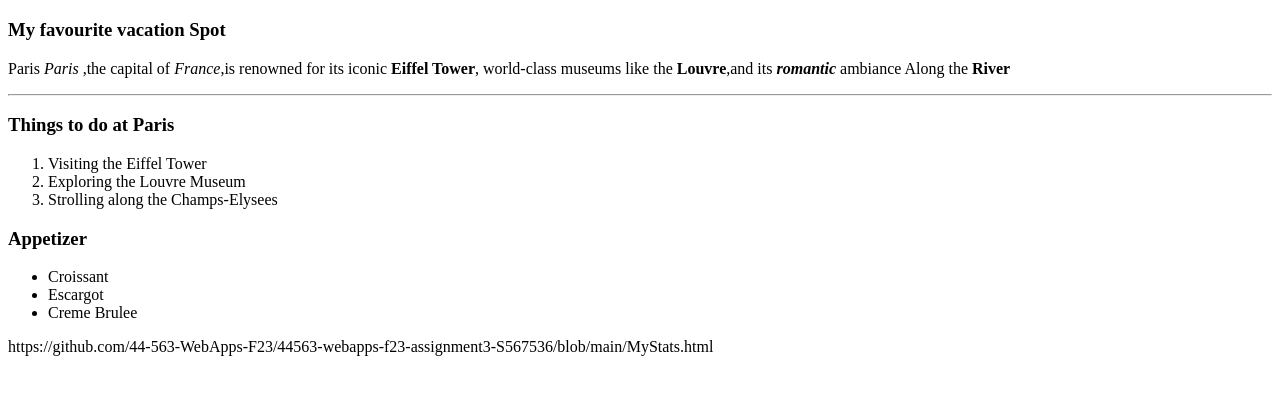
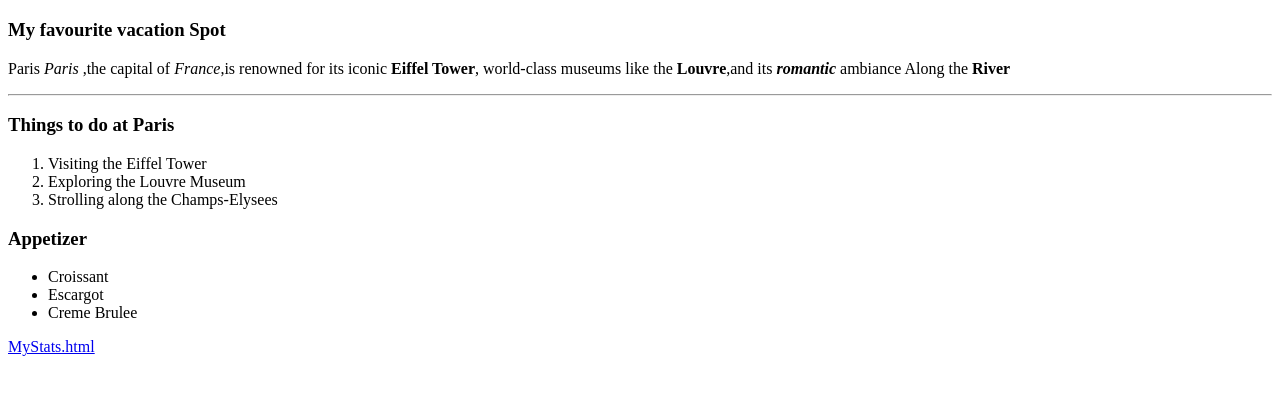
Before and after one commit to 44-563-WebApps-F23/44563-webapps-f23-assignment3-S567536, a plain HTML site: page index.html in a window 1280 px wide. Shown: the part 61-456 px from the top of the page. Drawn offline with Linux system fonts and the light colour scheme.

Commit message:
Update index.html

```diff
--- a/index.html
+++ b/index.html
@@ -30,6 +30,6 @@
                <li>Creme Brulee</li>
            </ul>
 
-           https://github.com/44-563-WebApps-F23/44563-webapps-f23-assignment3-S567536/blob/main/MyStats.html
+           <a href="https://github.com/44-563-WebApps-F23/44563-webapps-f23-assignment3-S567536/blob/main/MyStats.html">MyStats.html</a>
     </body>
 </html>
```
